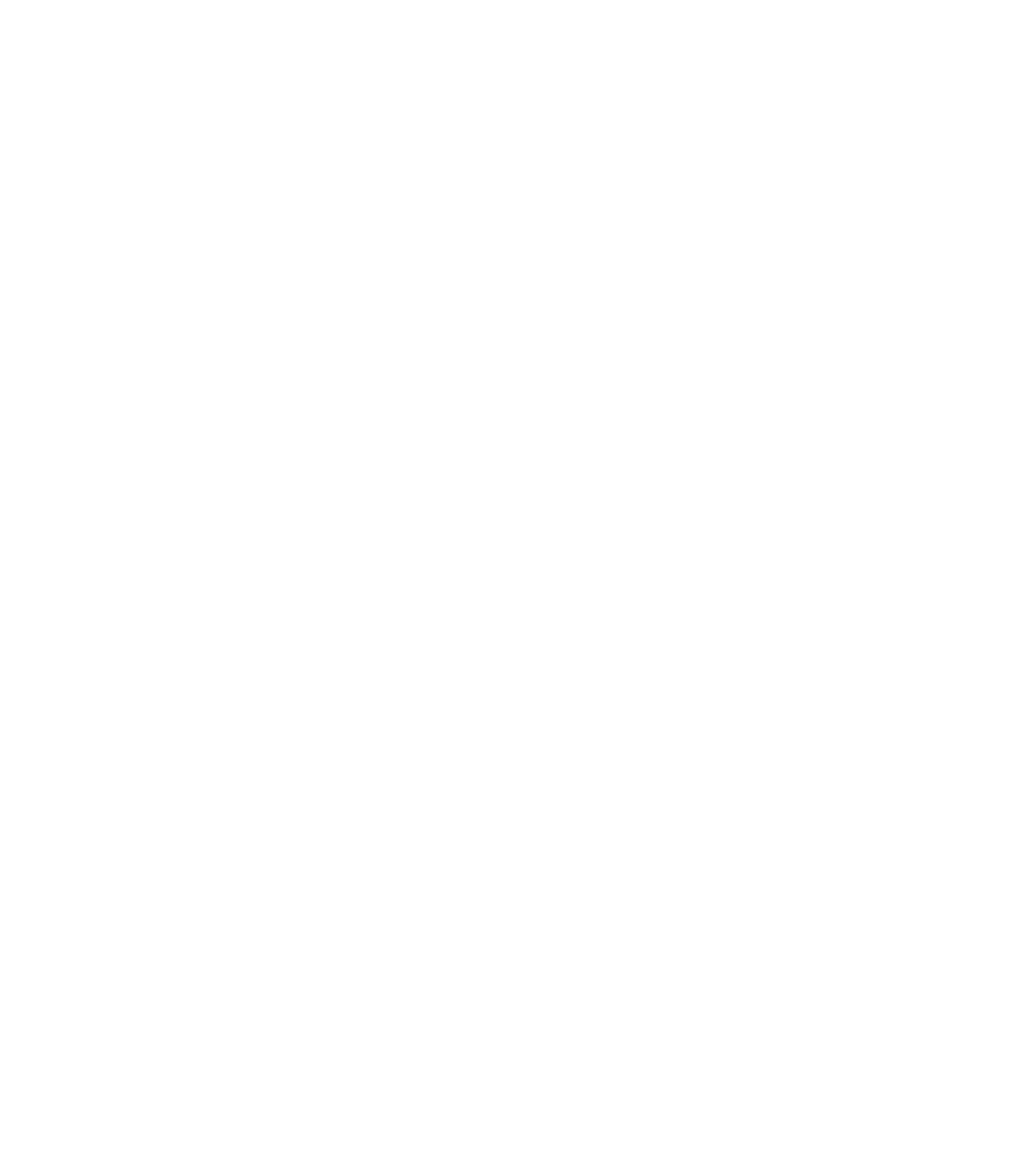
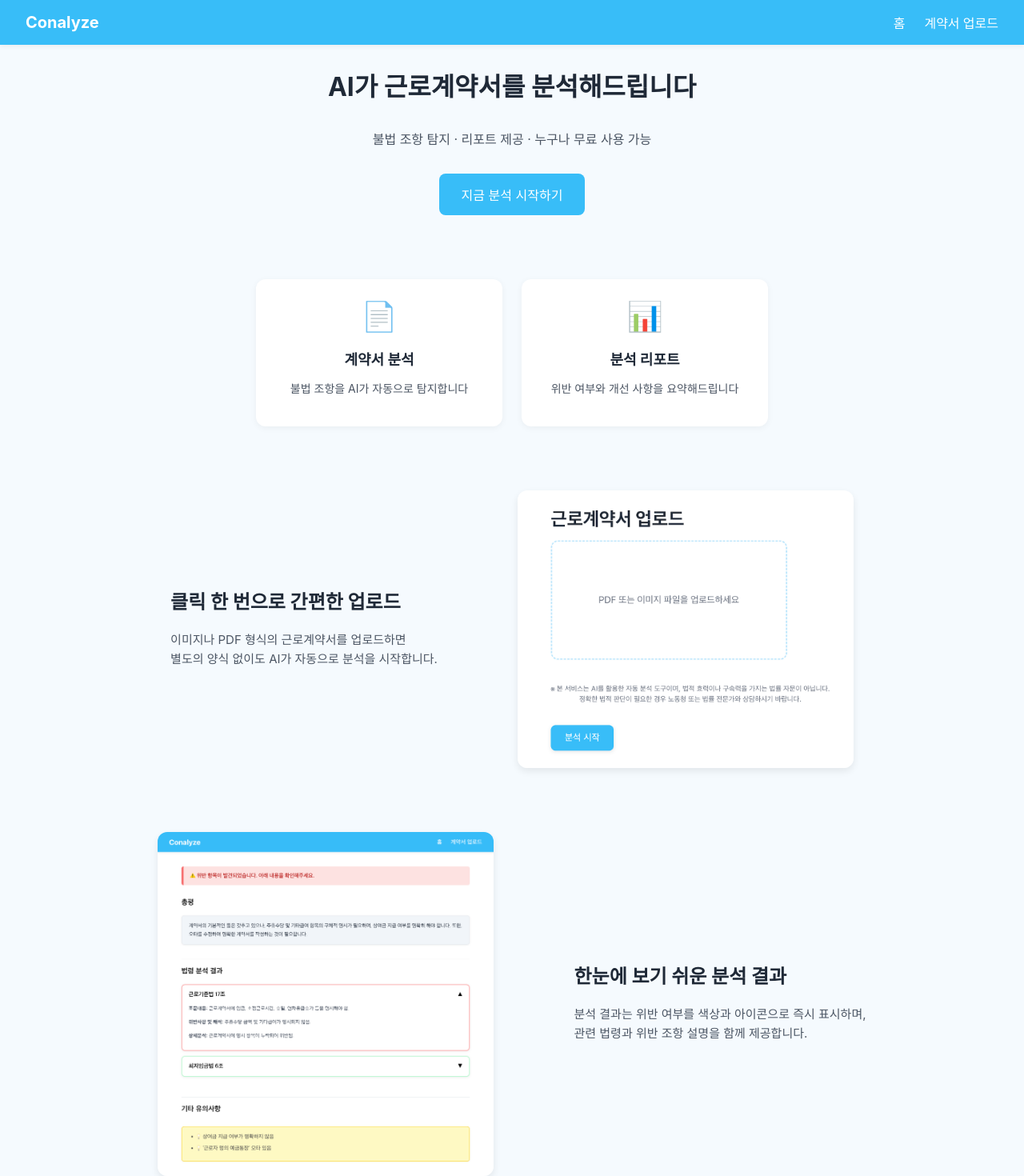
Before and after one commit to Conalyze/Conalyze, a React (Create React App) app in the folder fe-react/: page / in a window 1280 px wide. Before the commit this address had no page. Shown: the top 1470 px of the page at 80% size. Before the commit the page ends 800 px from the top, so only its background shows below. Built offline with nearby package versions, Linux system fonts and the light colour scheme.

Commit message:
[FE][Feature] #30 메인 페이지 제작

```diff
--- a/fe-react/src/App.tsx
+++ b/fe-react/src/App.tsx
@@ -1,12 +1,14 @@
 import React from "react";
 import { BrowserRouter as Router, Routes, Route } from "react-router-dom";
 import UploadPage from "./pages/ContractUploadPage";
-import ResultPage from "./pages/ResultPage"; // 결과 페이지 import
+import ResultPage from "./pages/ResultPage";
+import MainPage from "./components/MainPage/MainPage"; // 결과 페이지 import
 
 function App() {
     return (
         <Router>
             <Routes>
+                <Route path="/" element={<MainPage />} />
                 <Route path="/upload" element={<UploadPage />} />
                 <Route path="/result" element={<ResultPage />} />
             </Routes>
--- /dev/null
+++ b/fe-react/src/components/MainPage/FeatureCards.jsx
@@ -0,0 +1,18 @@
+import React from "react";
+
+export default function FeatureCards() {
+    return (
+        <section className="card-section">
+            <div className="card">
+                <div className="icon">📄</div>
+                <h3>계약서 분석</h3>
+                <p>불법 조항을 AI가 자동으로 탐지합니다</p>
+            </div>
+            <div className="card">
+                <div className="icon">📊</div>
+                <h3>분석 리포트</h3>
+                <p>위반 여부와 개선 사항을 요약해드립니다</p>
+            </div>
+        </section>
+    );
+}
--- /dev/null
+++ b/fe-react/src/components/MainPage/FinalCTA.jsx
@@ -0,0 +1,7 @@
+export default function FinalCTA() {
+    return (
+        <section className="final-cta">
+            <a href="/upload" className="cta-button">지금 근로계약서 분석하기 →</a>
+        </section>
+    );
+}
--- /dev/null
+++ b/fe-react/src/components/MainPage/HeroSection.jsx
@@ -0,0 +1,11 @@
+import React from "react";
+
+export default function HeroSection() {
+    return (
+        <section className="hero">
+            <h1>AI가 근로계약서를 분석해드립니다</h1>
+            <p className="subtitle">불법 조항 탐지 · 리포트 제공 · 누구나 무료 사용 가능</p>
+            <a href="/upload" className="cta-button">지금 분석 시작하기</a>
+        </section>
+    );
+}
--- /dev/null
+++ b/fe-react/src/components/MainPage/MainPage.jsx
@@ -0,0 +1,22 @@
+import React from "react";
+import HeroSection from "./HeroSection";
+import FeatureCards from "./FeatureCards";
+import UploadSection from "./UploadSection";
+import ResultSection from "./ResultSection";
+import TrustBanner from "./TrustBanner";
+import FinalCTA from "./FinalCTA";
+import "../../styles/MainPage.css";
+import Navbar from "../nav/Navbar";
+export default function MainPage() {
+    return (
+        <div className="main-container">
+            <Navbar/>
+            <HeroSection />
+            <FeatureCards />
+            <UploadSection />
+            <ResultSection />
+            <TrustBanner />
+            <FinalCTA />
+        </div>
+    );
+}
--- /dev/null
+++ b/fe-react/src/components/MainPage/ResultSection.jsx
@@ -0,0 +1,16 @@
+export default function ResultSection() {
+    return (
+        <section className="section flex-row reverse">
+            <div className="text">
+                <h2>한눈에 보기 쉬운 분석 결과</h2>
+                <p>
+                    분석 결과는 위반 여부를 색상과 아이콘으로 즉시 표시하며,<br />
+                    관련 법령과 위반 조항 설명을 함께 제공합니다.
+                </p>
+            </div>
+            <div className="image">
+                <img src="/images/result-example.png" alt="결과 화면 예시" />
+            </div>
+        </section>
+    );
+}
--- /dev/null
+++ b/fe-react/src/components/MainPage/TrustBanner.jsx
@@ -0,0 +1,7 @@
+export default function TrustBanner() {
+    return (
+        <section className="trust">
+            ✅ AI 기반 법령 분석 · 개인정보 저장 없음 · 누구나 무료로 이용 가능
+        </section>
+    );
+}
--- /dev/null
+++ b/fe-react/src/components/MainPage/UploadSection.jsx
@@ -0,0 +1,16 @@
+export default function UploadSection() {
+    return (
+        <section className="section flex-row upload-row">
+            <div className="text">
+                <h2>클릭 한 번으로 간편한 업로드</h2>
+                <p>
+                    이미지나 PDF 형식의 근로계약서를 업로드하면<br />
+                    별도의 양식 없이도 AI가 자동으로 분석을 시작합니다.
+                </p>
+            </div>
+            <div className="image">
+                <img src="/images/upload-example.png" alt="업로드 화면 예시" />
+            </div>
+        </section>
+    );
+}
--- /dev/null
+++ b/fe-react/src/styles/MainPage.css
@@ -0,0 +1,140 @@
+/* 페이지 배경과 글자색 설정 */
+body {
+    background-color: #f5fafe;
+    color: #1f2937;
+}
+
+/* 전체 컨테이너 */
+.container {
+    max-width: 960px;
+    margin: 0 auto;
+    padding: 60px 20px;
+}
+
+/* 히어로 영역 */
+.hero {
+    display: flex;
+    flex-direction: column;
+    align-items: center;
+    text-align: center;
+    max-width: 640px;
+    margin: 0 auto 60px auto;
+}
+
+h1 {
+    font-size: 32px;
+    margin-bottom: 16px;
+}
+
+.subtitle {
+    font-size: 16px;
+    color: #4b5563;
+    margin-bottom: 32px;
+}
+
+/* CTA 버튼 */
+.cta-button {
+    background-color: #38bdf8;
+    color: white;
+    padding: 14px 28px;
+    border: none;
+    border-radius: 8px;
+    font-size: 16px;
+    text-decoration: none;
+    transition: background 0.3s ease;
+    display: inline-block;
+}
+
+.cta-button:hover {
+    background-color: #0ea5e9;
+}
+
+/* 기능 카드 영역 */
+.card-section {
+    display: flex;
+    justify-content: center;
+    gap: 24px;
+    flex-wrap: wrap;
+    margin: 80px 0;
+}
+
+.card {
+    background: white;
+    border-radius: 12px;
+    padding: 24px;
+    width: 260px;
+    box-shadow: 0 2px 8px rgba(0, 0, 0, 0.05);
+    text-align: center;
+}
+
+.icon {
+    font-size: 36px;
+    margin-bottom: 12px;
+}
+
+.card h3 {
+    font-size: 18px;
+    margin-bottom: 8px;
+}
+
+.card p {
+    font-size: 14px;
+    color: #4b5563;
+}
+
+/* 섹션 기본 마진 */
+.section {
+    margin: 80px 0;
+    padding: 0 12px;
+}
+
+.section h2 {
+    font-size: 24px;
+    margin-bottom: 20px;
+}
+
+.section p {
+    font-size: 15px;
+    color: #4b5563;
+    margin-bottom: 24px;
+    line-height: 1.6;
+}
+
+/* 텍스트 + 이미지 나란히 배치 */
+.flex-row {
+    display: flex;
+    align-items: center;
+    justify-content: center;
+    gap: 100px;
+    flex-wrap: wrap;
+    text-align: left;
+}
+
+.flex-row.reverse {
+    flex-direction: row-reverse;
+}
+
+
+/* 이미지 정렬 보정 */
+.flex-row img {
+    display: block;
+    max-width: 420px;
+    height: auto;
+    margin: 0 auto;
+    border-radius: 12px;
+    box-shadow: 0 4px 10px rgba(0, 0, 0, 0.08);
+}
+
+/* 신뢰 문구 */
+.trust {
+    font-size: 14px;
+    color: #6b7280;
+    margin: 60px 0;
+    text-align: center;
+}
+
+/* 하단 CTA */
+.final-cta {
+    margin: 60px 0;
+    text-align: center;
+}
```
Also changed, not shown: fe-react/public/images/result-example.png (added), fe-react/public/images/upload-example.png (added).
